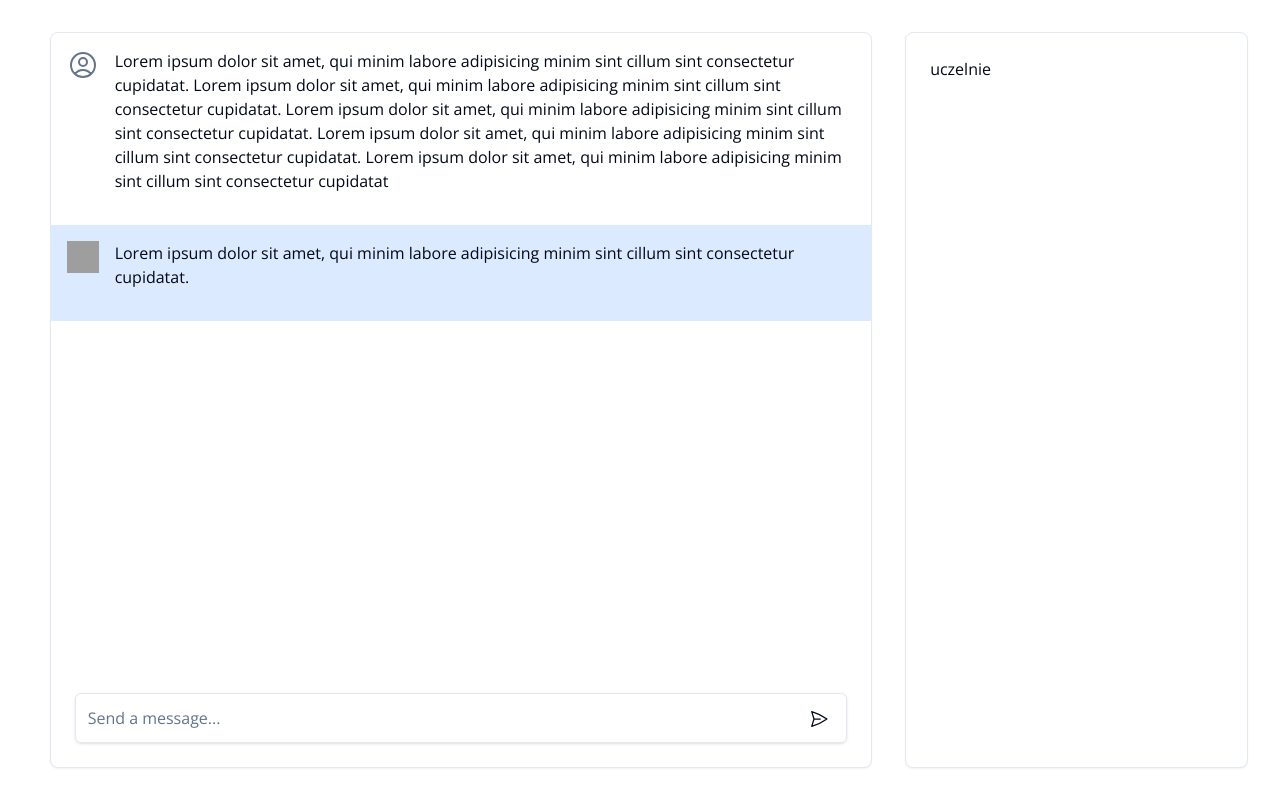
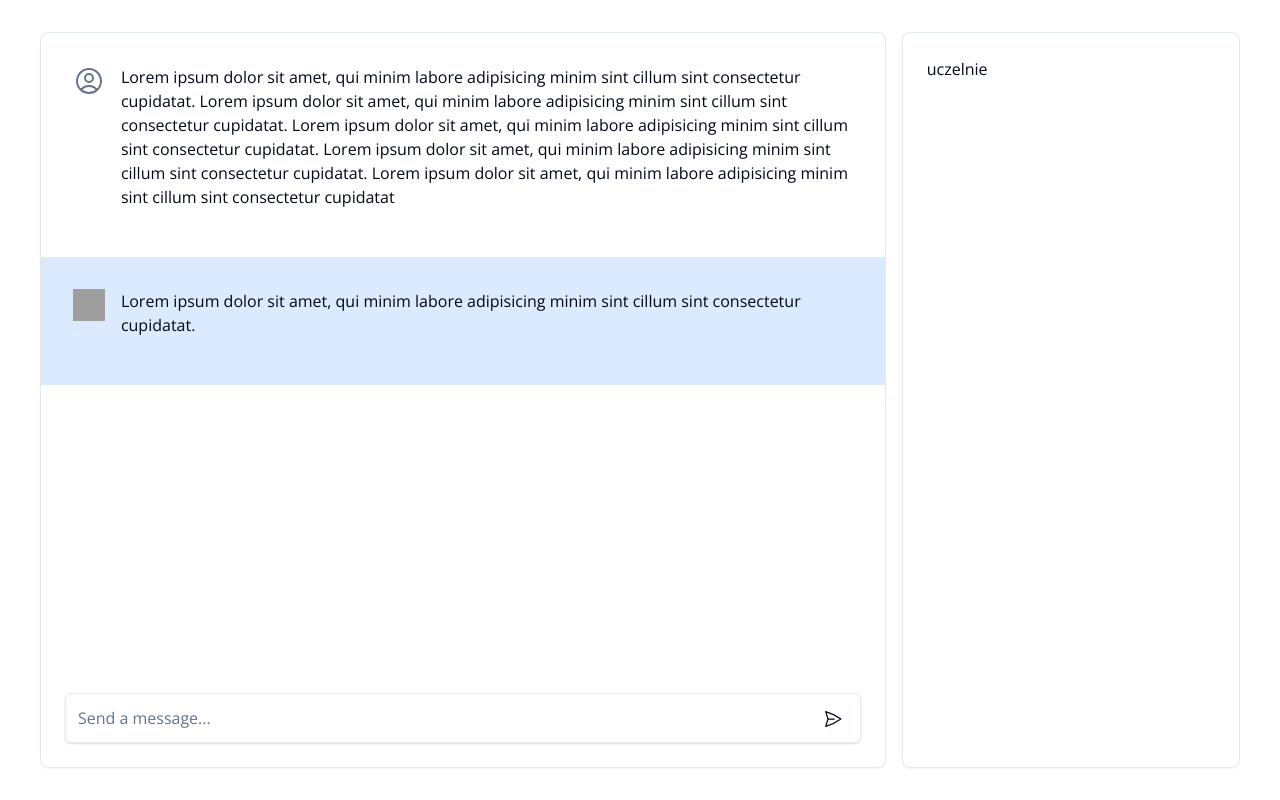
Before and after one commit to HackYeah2023-Nikodem-sAngels/task, a React (Vite) app in the folder frontend/: page /1/chat in a window 1280 px wide. Built offline with nearby package versions, Linux system fonts and the light colour scheme; grey boxes are pictures that could not be loaded.

Commit message:
Fixed Chat

```diff
--- a/frontend/src/components/Messages.tsx
+++ b/frontend/src/components/Messages.tsx
@@ -21,40 +21,35 @@ export function Messages(props: Props) {
         <div className="flex flex-1 flex-col">
             {props.data.map((response, i) => (
                 <div
-                    className={cn(response.type === "ai" ? "bg-blue-100" : "")}
+                    className={cn(
+                        response.type === "ai" ? "bg-blue-100" : "",
+                        "flex flex-col gap-4 p-8",
+                    )}
                     key={i}
                 >
-                    <div className=" flex items-start gap-4 p-4 pe-6">
-                        {/* max-w-[820px] */}
+                    <div className="flex items-start gap-4">
                         {response.type === "ai" ? (
                             <img className="h-8 w-8" src="/ai.gif" />
                         ) : (
-                            <UserCircleIcon className="w-8 text-muted-foreground" />
+                            <UserCircleIcon className="h-8 w-8 text-muted-foreground" />
                         )}
-                        <span ref={ref} className="w-[80ch]">
+                        <span ref={ref} className="max-w-[80ch]">
                             {response.message}
                         </span>
                     </div>
-                    <div className="flex w-full items-center justify-between pb-4 pe-6 pl-16">
-                        {/*  max-w-[820px] */}
-                        {response.type === "ai" && isFinished ? (
+                    <div className="flex w-full items-center justify-around gap-4 px-8">
+                        {response.type === "ai" &&
+                            isFinished &&
                             response.actions?.map((el, i) => {
                                 return (
-                                    <React.Fragment key={i}>
-                                        <div
-                                            className={`mt-4 flex w-1/3 items-center justify-center`}
-                                            // ${response.actions?.length}
-                                        >
-                                            <div className="min-h-10 flex h-max w-5/6 items-center justify-center rounded-2xl border border-solid border-gray-400 px-4 py-3 hover:bg-blue-200">
-                                                {el}
-                                            </div>
-                                        </div>
-                                    </React.Fragment>
+                                    <button
+                                        key={i}
+                                        className="flex w-5/6 items-center justify-center rounded-2xl border border-solid border-gray-400 px-4 py-3 hover:bg-blue-200"
+                                    >
+                                        {el}
+                                    </button>
                                 );
-                            })
-                        ) : (
-                            <></>
-                        )}
+                            })}
                     </div>
                 </div>
             ))}
--- a/frontend/src/routes/Chat.tsx
+++ b/frontend/src/routes/Chat.tsx
@@ -1,15 +1,10 @@
 import { Prompt } from "@/components/Prompt";
 import { Messages } from "@/components/Messages";
 import { Card } from "@/components/ui/card";
-// import { IconMinusVertical } from "@tabler/icons-react";
-// import { useTextAnimation } from "@/hooks/useTextAnimation";
-// import { useRef } from "react";
 
 export function Chat() {
-    // const ref = useRef<HTMLDivElement>(null);
-    // useTextAnimation(ref.current!, "tu bedzie jakis tekst");
-
     return (
+        <div className="flex h-full">
             <div className="grid-row mx-auto grid h-full gap-4 md:grid-cols-[5fr_2fr]">
                 <Card className="order-1 mx-auto flex flex-col gap-4">
                     <Messages
@@ -34,8 +29,6 @@ export function Chat() {
                     <Prompt />
                 </Card>
 
-            {/* <div ref={ref}></div> */}
-
                 {/* Jak będzie czas to może resize zrobimy */}
                 {/* <IconMinusVertical */}
                 {/*     size={60} */}
@@ -44,5 +37,6 @@ export function Chat() {
 
                 <Card className="p-6 md:order-1">uczelnie</Card>
             </div>
+        </div>
     );
 }
```
Lines whose indentation alone changed are shown as unchanged.
